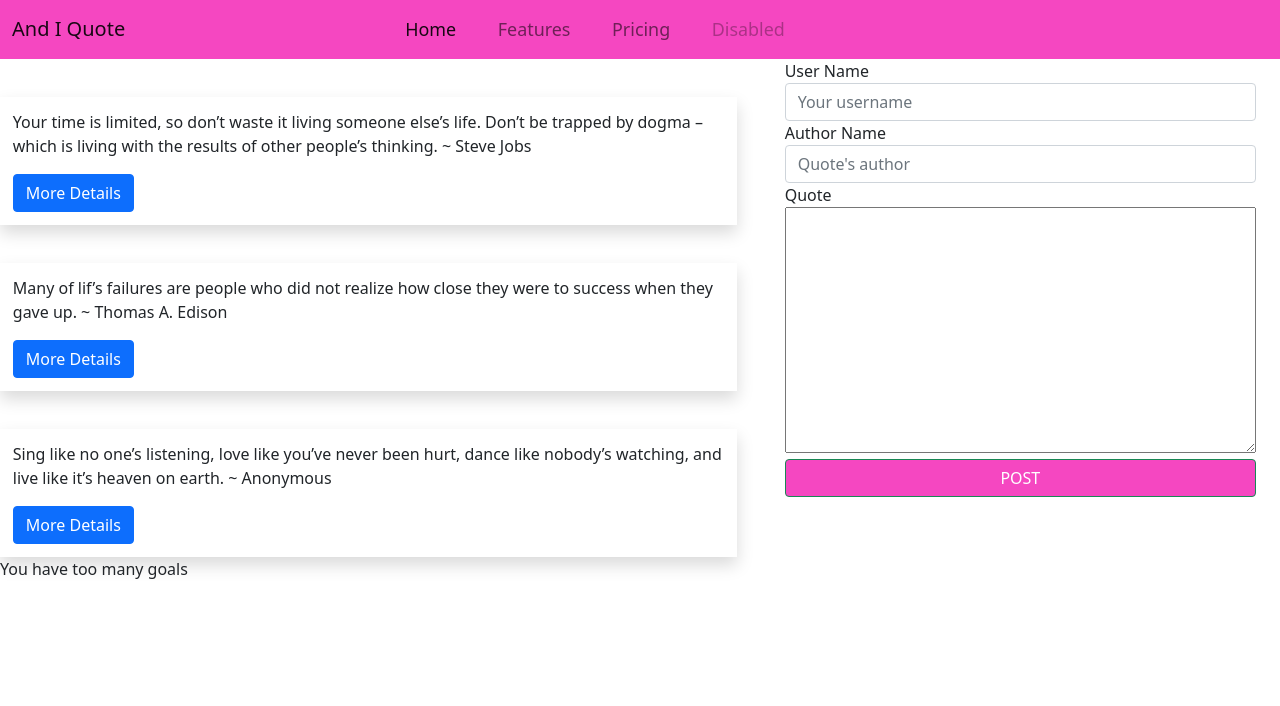
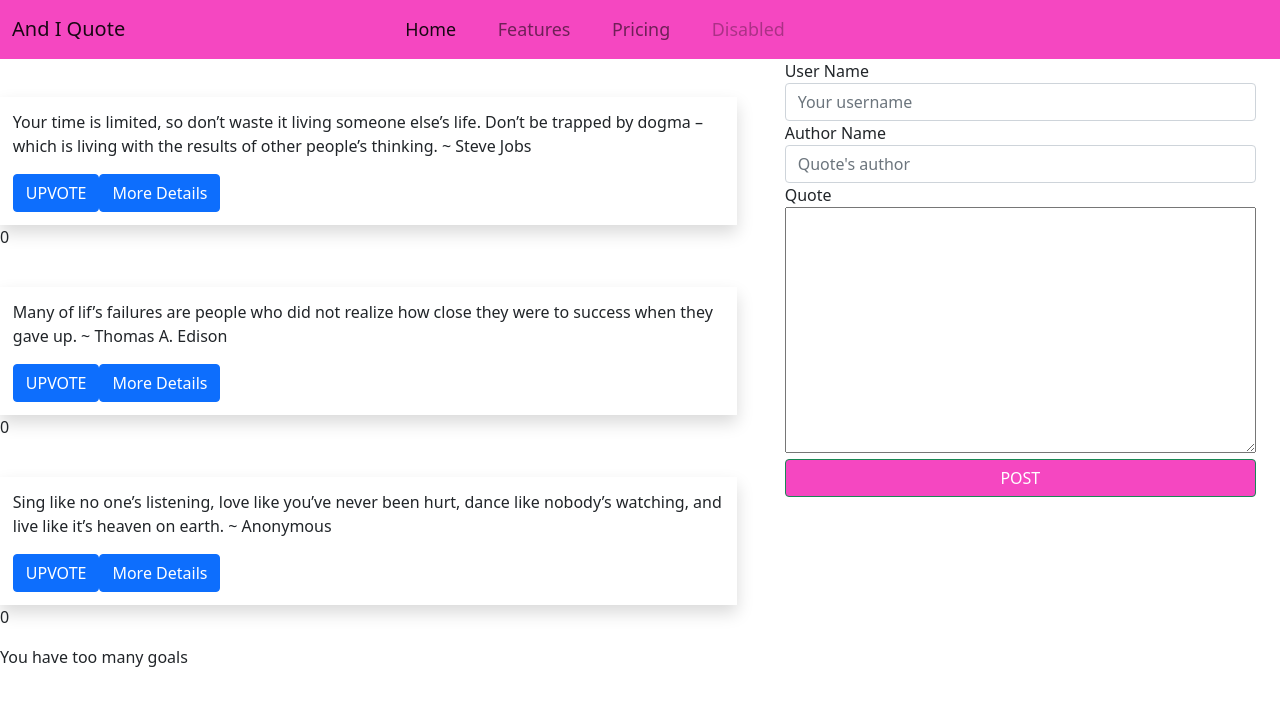
Before and after one commit to victoriamwangi/And-I-Quote, an Angular app: page / in a window 1280 px wide. Shown: the top 706 px of the page. Built offline with nearby package versions, Linux system fonts and the light colour scheme.

Commit message:
feat: increament upvotes

```diff
--- a/src/app/quote.ts
+++ b/src/app/quote.ts
@@ -1,6 +1,9 @@
 export class Quote {
+
   showName : boolean;
 constructor(public id: number, public name: string, public authorName: string, public message: string,public fullDate: Date, public votes: number){
   this.showName = false;
+
+
 }
 }
--- a/src/app/quote/quote.component.html
+++ b/src/app/quote/quote.component.html
@@ -6,9 +6,14 @@
           then highlight;
           else empty
         "></div>
+            <p>{{ quote.votes }}</p>
+
             <ng-template #highlight>
                 <div appHighlight class="msg shadow">
                     <p>{{ quote.message }} ~ {{ quote.authorName }}</p>
+                    <button * ngIf="quote.votes" class="btn btn-primary" (click)="voteIncrement(i)">
+            UPVOTE {{ quote.votes }}
+          </button>
 
                     <button (click)="toggleDetails(i)" class="btn btn-primary">
             More Details
@@ -18,6 +23,9 @@
             <ng-template #empty>
                 <div class="msg shadow">
                     <p>{{ quote.message }} ~ {{ quote.authorName }}</p>
+                    <button class="btn btn-primary" (click)="voteIncrement(i)">
+            UPVOTE
+          </button>
 
                     <button (click)="toggleDetails(i)" class="btn btn-primary">
             More Details
--- a/src/app/quote/quote.component.ts
+++ b/src/app/quote/quote.component.ts
@@ -17,6 +17,20 @@ quotes: Quote[] = [
 toggleDetails(index: number){
   this.quotes[index].showName = !this.quotes[index].showName;
 }
+
+voteIncrement(index: number){
+
+return this.quotes[index].votes+=1;
+
+};
+voteDecrement(votes: number){
+  return votes--;
+}
+
+
+
+
+
 addNewQuote(quote: Quote){
   let quoteLength = this.quotes.length;
   quote.id = quoteLength + 1;
@@ -34,13 +48,7 @@ deleteQuote(isComplete: any, index: number){
   }
 
 }
-// voteIncrement(upVotes: number){
-// this.quotes[index].votes += 1;
-//   alert("tf");
-// };
-// voteDecrement(votes: number){
-//   return votes--;
-// }
+
 
 arr: number[] = this.quotes.map(quote =>quote.votes)
 highest = Math.max(...this.arr);
--- a/src/app/time-count.pipe.ts
+++ b/src/app/time-count.pipe.ts
@@ -8,7 +8,7 @@ export class TimeCountPipe implements PipeTransform {
 
   transform(value: any): number {
     let today:Date = new Date();
-    let nowTime:any = new Date(today.getFullYear(), (today.getMonth())+1, today.getDate());
+    let nowTime:any = new Date(today.getFullYear(), (today.getMonth()), today.getDate());
     var timeDifference  = Math.abs(value - nowTime);
     var secondCounter =  (timeDifference * 0.001)/ 86400;
 
```
